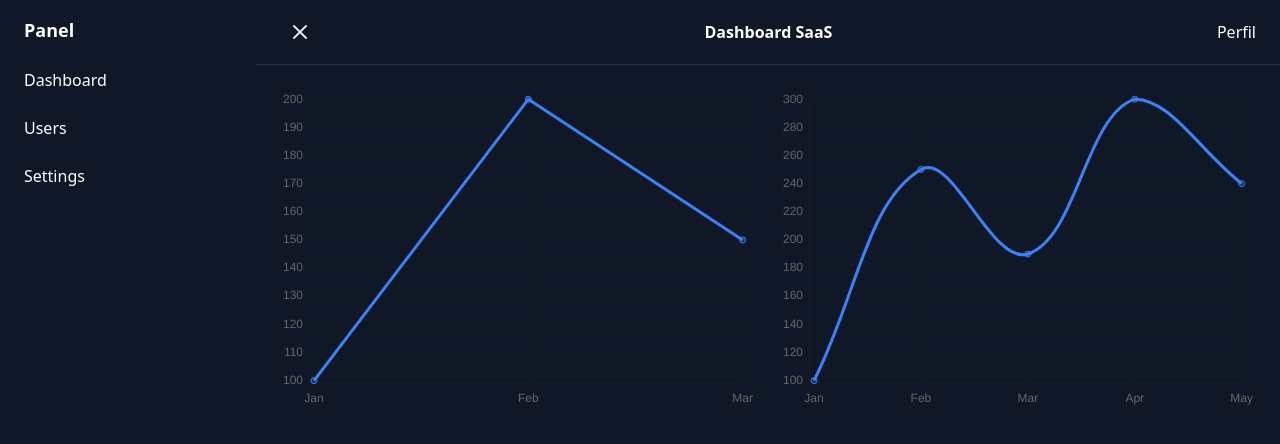
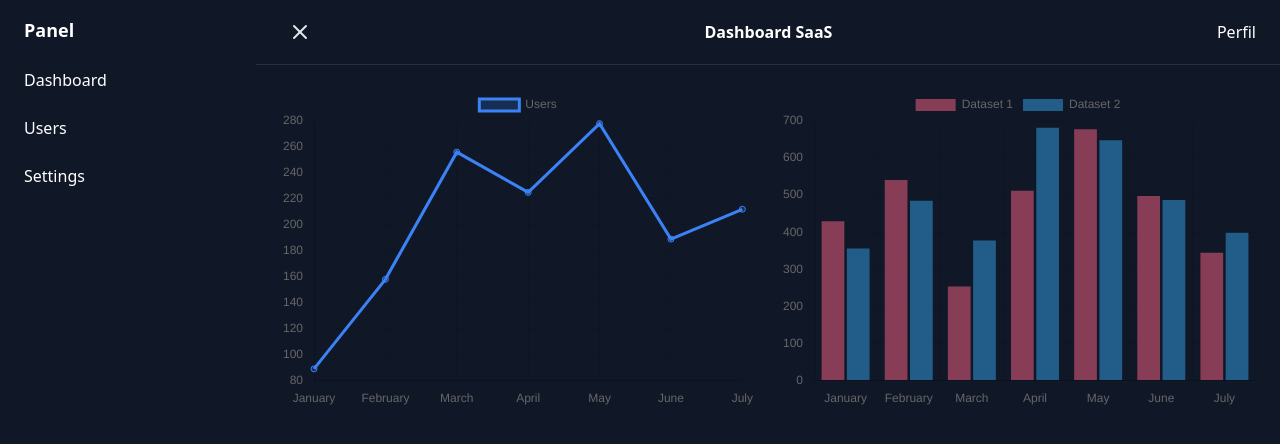
Before and after one commit to JuanLu90/dashboard-sass-admin, a Next.js app: page / in a window 1280 px wide. Shown: the top 444 px of the page. Built offline with nearby package versions, Linux system fonts and the light colour scheme.

Commit message:
fix(charts): data charts updated and bar chart added

```diff
--- a/src/components/charts/HomeBarChart.tsx
+++ b/src/components/charts/HomeBarChart.tsx
@@ -2,17 +2,26 @@
 
 import { homeBarChartData } from "@/data/charts/homeBarChartData";
 
-import { Line } from "react-chartjs-2";
+import { Bar } from "react-chartjs-2";
 import {
   Chart as ChartJS,
-  LineElement,
+  BarElement,
   CategoryScale,
   LinearScale,
-  PointElement,
+  Title,
+  Legend,
+  Tooltip,
 } from "chart.js";
 
 export default function HomeBarChart() {
-  ChartJS.register(LineElement, CategoryScale, LinearScale, PointElement);
+  ChartJS.register(
+    CategoryScale,
+    LinearScale,
+    BarElement,
+    Title,
+    Tooltip,
+    Legend
+  );
 
   const options = {
     responsive: true,
@@ -24,5 +33,5 @@ export default function HomeBarChart() {
     },
   };
 
-  return <Line data={homeBarChartData} options={options} />;
+  return <Bar data={homeBarChartData} options={options} />;
 }
--- a/src/data/charts/homeBarChartData.ts
+++ b/src/data/charts/homeBarChartData.ts
@@ -1,13 +1,17 @@
+const labels = ["January", "February", "March", "April", "May", "June", "July"];
+
 export const homeBarChartData = {
-  labels: ["Jan", "Feb", "Mar", "Apr", "May"],
+  labels,
   datasets: [
     {
-      label: "Users",
-      data: [100, 250, 190, 300, 240],
-      borderColor: "#3b82f6",
-      backgroundColor: "rgba(59,130,246,0.2)",
-      fill: true,
-      tension: 0.4,
+      label: "Dataset 1",
+      data: [430, 541, 254, 512, 678, 498, 345],
+      backgroundColor: "rgba(255, 99, 132, 0.5)",
+    },
+    {
+      label: "Dataset 2",
+      data: [356, 485, 378, 682, 648, 487, 399],
+      backgroundColor: "rgba(53, 162, 235, 0.5)",
     },
   ],
 };
--- a/src/data/charts/homeLineChartData.ts
+++ b/src/data/charts/homeLineChartData.ts
@@ -1,9 +1,9 @@
 export const homeLineChartData = {
-  labels: ["Jan", "Feb", "Mar"],
+  labels: ["January", "February", "March", "April", "May", "June", "July"],
   datasets: [
     {
       label: "Users",
-      data: [100, 200, 150],
+      data: [89, 158, 256, 225, 278, 189, 212],
       borderColor: "#3b82f6",
       backgroundColor: "rgba(59, 130, 246, 0.2)",
     },
```
